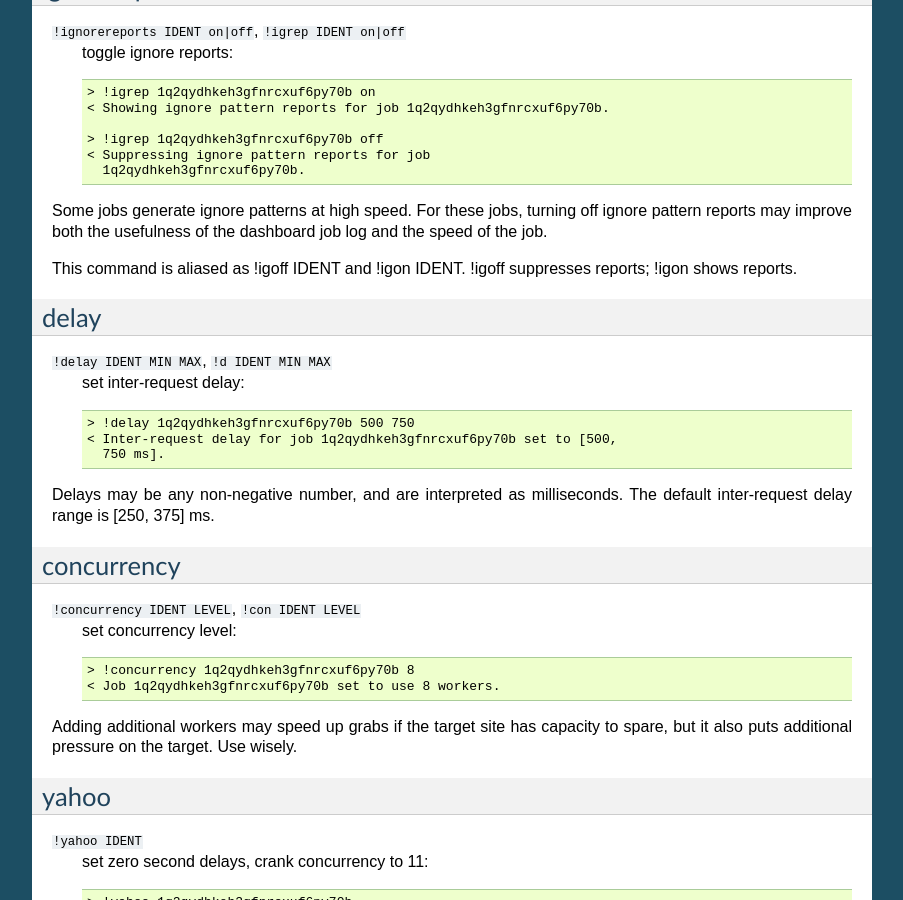
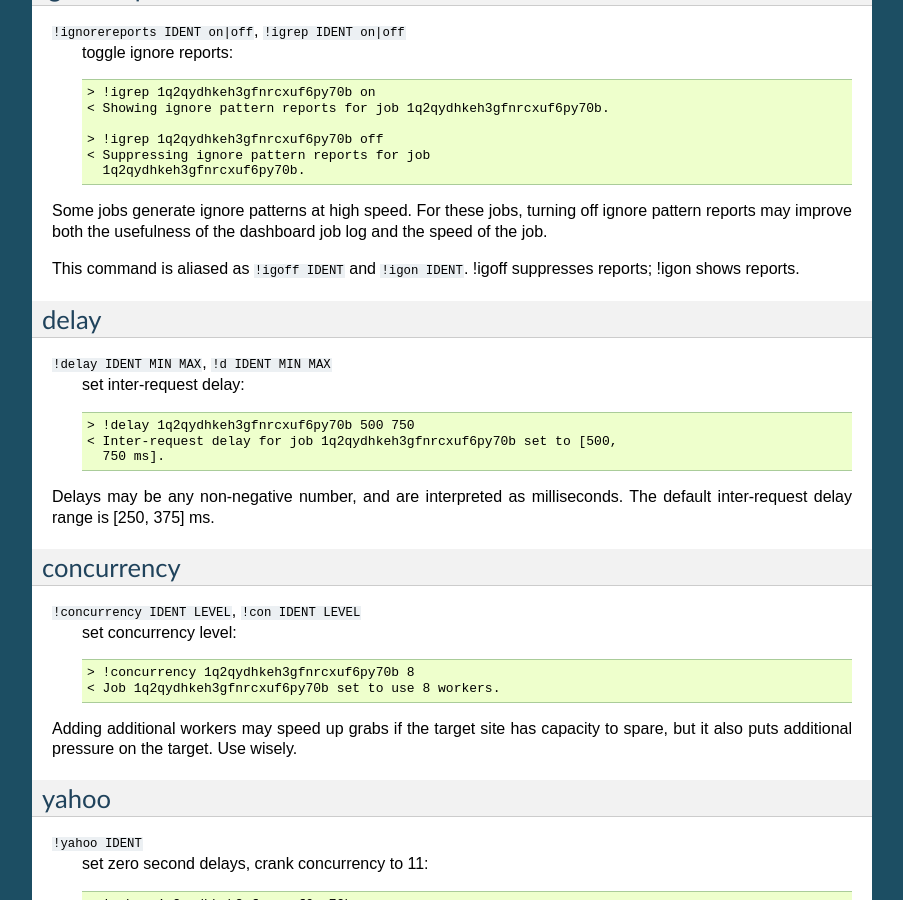
Before and after one commit to ArchiveTeam/ArchiveBot, a Sphinx documentation site: the page built from doc/commands.rst, in a window 1280 px wide and 900 px high, scrolled down 4653 px. Shown: the whole window, without its empty margins (198-1101 px from the left). Built offline with Sphinx 7.4.7, drawn with Linux system fonts in a browser that asks for light colours.

```diff
--- a/doc/commands.rst
+++ b/doc/commands.rst
@@ -288,7 +288,7 @@ Some jobs generate ignore patterns at high speed.  For these jobs,
 turning off ignore pattern reports may improve both the usefulness of
 the dashboard job log and the speed of the job.
 
-This command is aliased as !igoff IDENT and !igon IDENT.  !igoff
+This command is aliased as ``!igoff IDENT`` and ``!igon IDENT``.  !igoff
 suppresses reports; !igon shows reports.
 
 
```
